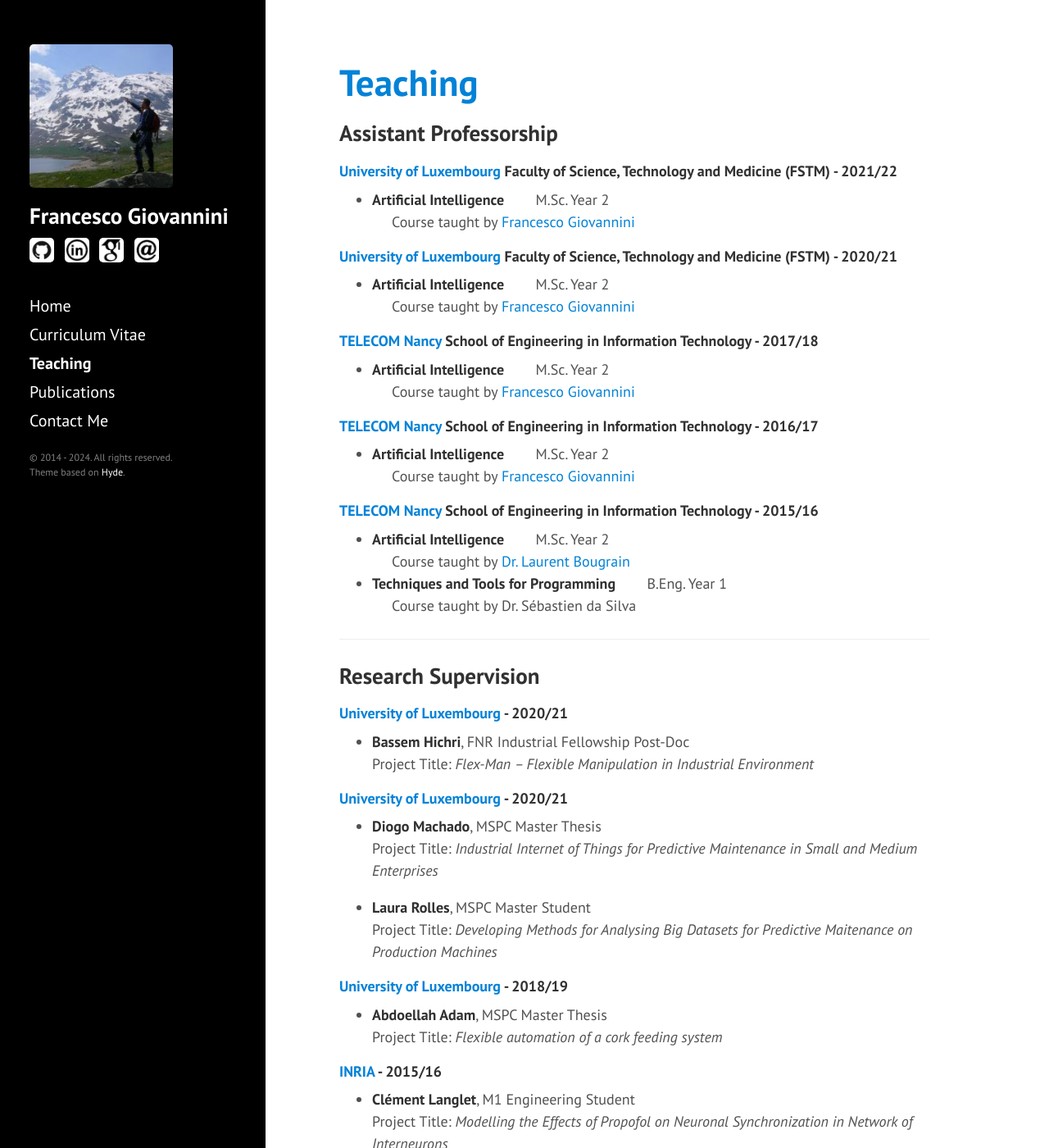
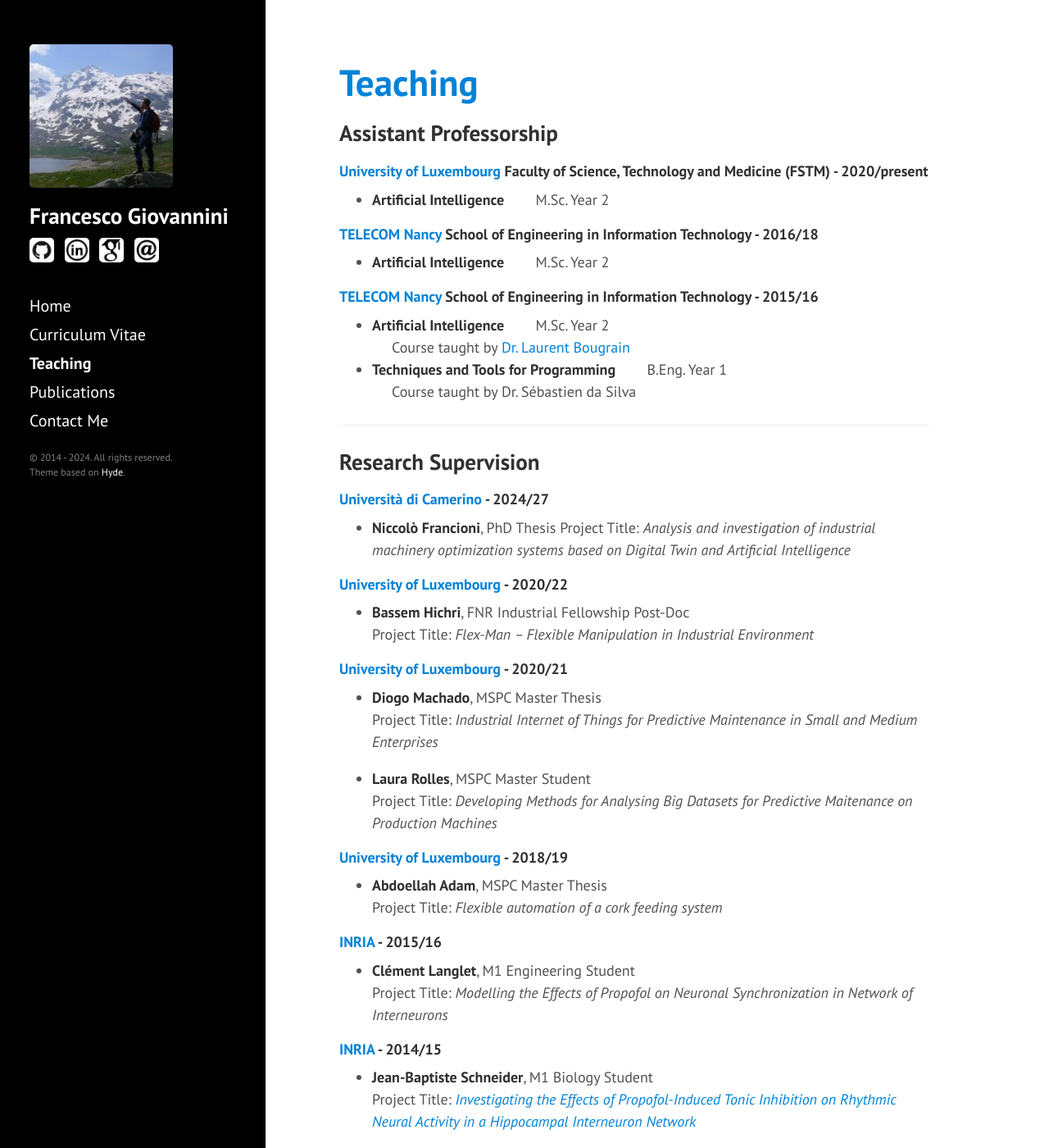
Before and after one commit to JoErNanO/joernano.github.io, a Jekyll site: the page built from pages/02-teaching.md, in a window 1280 px wide and 1400 px high. Shown: the whole window at 82% size. Built offline with Jekyll 4.4.1, drawn with Linux system fonts in a browser that asks for light colours.

Commit message:
[TEA] Update teaching.

```diff
--- a/pages/02-teaching.md
+++ b/pages/02-teaching.md
@@ -6,21 +6,12 @@ title: Teaching
 
 ## Assistant Professorship
 
-#### [University of Luxembourg](https://wwwen.uni.lu/) Faculty of Science, Technology and Medicine (FSTM) - 2021/22
+
+#### [University of Luxembourg](https://wwwen.uni.lu/) Faculty of Science, Technology and Medicine (FSTM) - 2020/present
 - **Artificial Intelligence** &nbsp;&nbsp;&nbsp;&nbsp;&nbsp;&nbsp; M.Sc. Year 2
-    &nbsp;&nbsp;&nbsp;&nbsp; Course taught by [Francesco Giovannini]({{site.baseurl}})
 
-#### [University of Luxembourg](https://wwwen.uni.lu/) Faculty of Science, Technology and Medicine (FSTM) - 2020/21
+#### [TELECOM Nancy](http://www.telecomnancy.eu) School of Engineering in Information Technology - 2016/18
 - **Artificial Intelligence** &nbsp;&nbsp;&nbsp;&nbsp;&nbsp;&nbsp; M.Sc. Year 2
-    &nbsp;&nbsp;&nbsp;&nbsp; Course taught by [Francesco Giovannini]({{site.baseurl}})
-
-#### [TELECOM Nancy](http://www.telecomnancy.eu) School of Engineering in Information Technology - 2017/18
-- **Artificial Intelligence** &nbsp;&nbsp;&nbsp;&nbsp;&nbsp;&nbsp; M.Sc. Year 2
-    &nbsp;&nbsp;&nbsp;&nbsp; Course taught by [Francesco Giovannini]({{site.baseurl}})
-
-#### [TELECOM Nancy](http://www.telecomnancy.eu) School of Engineering in Information Technology - 2016/17
-- **Artificial Intelligence** &nbsp;&nbsp;&nbsp;&nbsp;&nbsp;&nbsp; M.Sc. Year 2
-    &nbsp;&nbsp;&nbsp;&nbsp; Course taught by [Francesco Giovannini]({{site.baseurl}})
 
 #### [TELECOM Nancy](http://www.telecomnancy.eu) School of Engineering in Information Technology - 2015/16
 - **Artificial Intelligence** &nbsp;&nbsp;&nbsp;&nbsp;&nbsp;&nbsp; M.Sc. Year 2
@@ -32,7 +23,11 @@ title: Teaching
 
 ## Research Supervision
 
-#### [University of Luxembourg](https://wwwen.uni.lu/) - 2020/21
+#### [Universit&agrave; di Camerino](https://www.unicam.it/en) - 2024/27
+- **Niccol&ograve; Francioni**, PhD Thesis
+Project Title: *Analysis and investigation of industrial machinery optimization systems based on Digital Twin and Artificial Intelligence*
+
+#### [University of Luxembourg](https://wwwen.uni.lu/) - 2020/22
 - **Bassem Hichri**, FNR Industrial Fellowship Post-Doc
 Project Title: *Flex-Man -- Flexible Manipulation in Industrial Environment*
 
```
